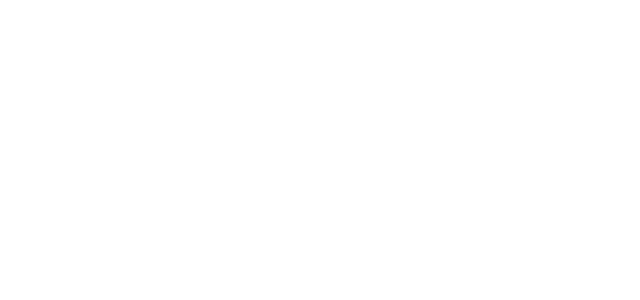
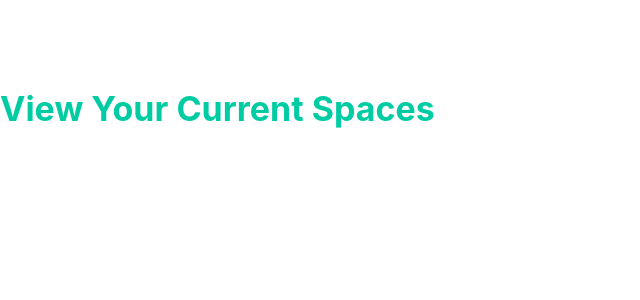
Before and after one commit to CevinThomas/alliance, a React app in the folder frontend/: page / in a window 1280 px wide. Shown: the top 300 px of the page, without its empty margins (0-640 px from the left). Built offline with nearby package versions, Linux system fonts and the light colour scheme.

Commit message:
Add homepage quick to view spaces

```diff
--- a/frontend/src/App.js
+++ b/frontend/src/App.js
@@ -15,12 +15,14 @@
 import EditOwnerSpace from "./views/editOwnerSpace";
 import ViewFriend from "./views/viewFriend";
 import ViewSpaces from "./views/viewSpaces";
+import HomePage from "./views/homePage";
 
 function App() {
     return (
         //TODO: Look into Switch, also exact path. Also if page not found, show login component or a 404 component.
         <React.Fragment>
             <Switch>
+                <Route path={"/"} exact component={HomePage}/>
                 <Route path={"/registration"} component={Registration}/>
                 <Route path={"/login"} component={Login}/>
                 <Route path={"/logout"} component={Logout}/>
--- a/frontend/src/components/nav/nav.js
+++ b/frontend/src/components/nav/nav.js
@@ -37,6 +37,9 @@
     return (
         <div className={"navbar"}>
             <li className={"link-item"}>
+                <Link to={"/"}>Home</Link>
+            </li>
+            <li className={"link-item"}>
                 <Link to={"/login"}>Login</Link>
             </li>
             <li className={"link-item"}>
--- /dev/null
+++ b/frontend/src/containers/homePage/goToSpaces.js
@@ -0,0 +1,15 @@
+import React from "react";
+import {Link} from "react-router-dom";
+import Heading from "../../components/textElements/heading";
+
+const GoToSpaces = () => {
+    return (
+        <Link to={"/spaces"}>
+            <div>
+                <Heading title={"View Your Current Spaces"} type={"h2"}/>
+            </div>
+        </Link>
+    );
+};
+
+export default GoToSpaces;
--- /dev/null
+++ b/frontend/src/views/homePage.js
@@ -0,0 +1,12 @@
+import React from "react";
+import GoToSpaces from "../containers/homePage/goToSpaces";
+
+const HomePage = () => {
+    return (
+        <div>
+            <GoToSpaces/>
+        </div>
+    );
+};
+
+export default HomePage;
```
